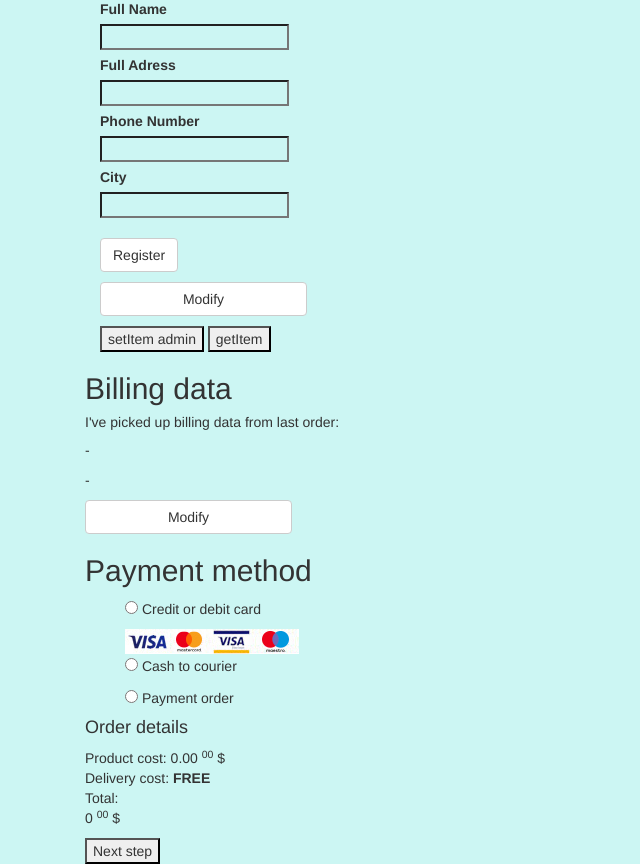
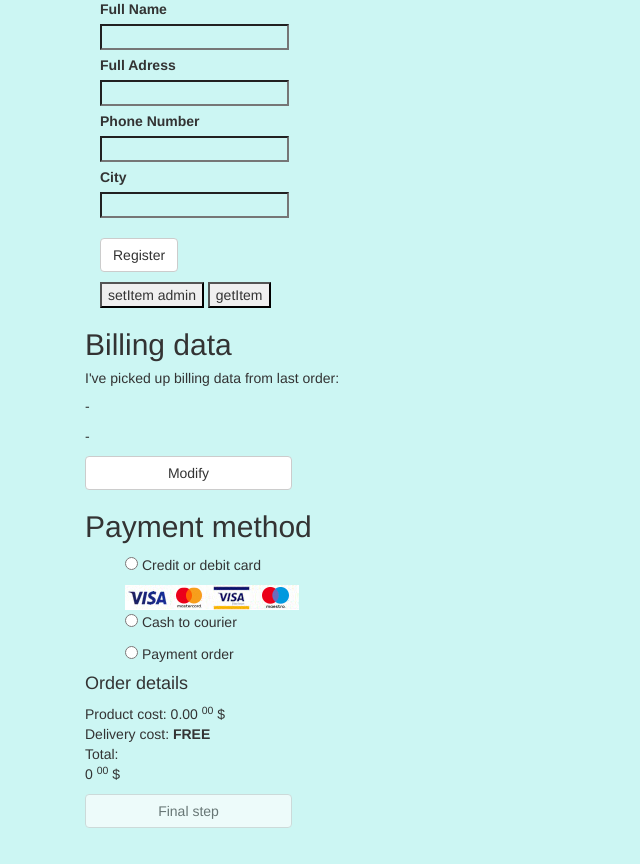
Before and after one commit to Aleti1/FLASK_APP, a Flask app: page /checkout/ in a window 1280 px wide. Shown: the part 228-1092 px from the top of the page, without its empty margins (0-640 px from the left). After the commit the page ends 1056 px from the top, so only its background shows below. Run offline with Flask 2, Linux system fonts and the light colour scheme; the visitor is signed in with stand-in values (Sample User, id 1); data that the repository does not hold is empty; some libraries are stand-ins or nearby versions.

Commit message:
Final step button and some changes to checkout

```diff
--- a/ShopApp/routes.py
+++ b/ShopApp/routes.py
@@ -26,6 +26,10 @@ def login_required(f):
 @mod.route( '/' )
 def homepage():
     return render_template( 'homepage.html' )
+
+@mod.route( '/final-step/' )
+def final_step():
+    return render_template( 'final_step.html' )
 
 
 @mod.route( '/products/' )
--- a/ShopApp/templates/checkout.html
+++ b/ShopApp/templates/checkout.html
@@ -21,11 +21,10 @@
 			</dl>
 			<div style="display: inline">
 				{% if personal_data %}
-				<p><input onclick="save_data()" class="btn btn-default" type="submit" value="Register" disabled></p>
+				<p><input onclick="modify_data()" class="btn btn-default" type="submit" value="Modify" id="is-data-but-modify"></p>
 				{% else %}
 				<p><input onclick="save_data()" class="btn btn-default" type="submit" value="Register"></p>
 				{% endif %}
-				<p><input onclick="modify_data()" class="btn btn-default" value="Modify"></p>
 			</div>
 		</form>
 		<div>
@@ -95,81 +94,108 @@
 						<sup class="money-decimal">00</sup>
 					<span class="money-currency">$</span>
 				</p>
-				<button type="submit" class="emg-button gtm_stj738bt emg-btn-large emg-btn-full">
-					<div class="emg-btn-icon emg-btn-icon-large gtm_stj738bt">
-						<span class="icon-i19-forward gtm_stj738bt"></span>
-					</div>Next step</button>
+				<p><input onclick="confirm_order_and_pay()" class="btn btn-default" id="final-step" value="Final step" disabled></p>
 			</div>
 		</div>
 	</div>
 </body>
 <script>
+
+	var credit_or_debit_card = true;
+
+
 	function total_cost_cart() {
 		var totalCostProduct = JS_shoppingCart.totalCart();
-		var totalCostDelivery = document.getElementById('total-cost-delivery').innerHTML;
+		var totalCostDelivery = document.getElementById( 'total-cost-delivery' ).innerHTML;
 		if (totalCostDelivery == 'FREE'){
 			totalCostDelivery = 0;
 		}
-		var totalCost = Number(+totalCostProduct + +totalCostDelivery);
+		var totalCost = Number( +totalCostProduct + +totalCostDelivery );
 		$( "#total-delivery-cost-plus-products" ).html( totalCost );
 	}
 	total_cost_cart();
 
 	function save_data() {
-		var fullname = document.getElementById("fullname").value;
-		var fulladdress = document.getElementById("fulladdress").value;
-		var phone = document.getElementById("phone").value;
-		var city = document.getElementById("city").value;
+		var fullname = document.getElementById( "fullname" ).value;
+		var fulladdress = document.getElementById( "fulladdress" ).value;
+		var phone = document.getElementById( "phone" ).value;
+		var city = document.getElementById( "city" ).value;
 		var personalData = [];
 		personalData.push( fullname, fulladdress, phone, city );
-		window.localStorage.setItem('order-details', JSON.stringify( personalData ));
+		window.localStorage.setItem( 'order-details', JSON.stringify( personalData ));
 
 	};
 
 	function modify_data() {
-		document.getElementById("fullname").value = "";
-		document.getElementById("fulladdress").value = "";
-		document.getElementById("phone").value = "";
-		document.getElementById("city").value = "";
+		document.getElementById( "fullname" ).value = "";
+		document.getElementById( "fulladdress" ).value = "";
+		document.getElementById( "phone" ).value = "";
+		document.getElementById( "city" ).value = "";
+		// $( '#is-data-but-modify' ).val() = "Register";
+
 	};
 
 	$(window).on('load' , function () {
-		var saved_data_fullname = document.getElementById("fullname").value;
-		var saved_data_fulladdress = document.getElementById("fulladdress").value;
-		var saved_data_phone = document.getElementById("phone").value;
-		var saved_data_city = document.getElementById("city").value;
+		var saved_data_fullname = document.getElementById( "fullname" ).value;
+		var saved_data_fulladdress = document.getElementById( "fulladdress" ).value;
+		var saved_data_phone = document.getElementById( "phone" ).value;
+		var saved_data_city = document.getElementById( "city" ).value;
 		$( "#name-phone" ).html( saved_data_fullname + " - " + saved_data_phone );
 		$("#address-city").html( saved_data_fulladdress + " - " + saved_data_city );
 	});
 
-	$('#credit-or-debit-card, #cash-to-courier, #payment-order').click(function () {
-		if (this.id == 'credit-or-debit-card') {
-			$("#credit-or-debit-card-selected").html("You will pay with the card as soon as you send the order.");
-			$("#cash-to-courier-selected").html("");
-			$("#payment-order-selected").html("");
-			document.getElementById('cash-to-courier').checked = false;
-			document.getElementById('payment-order').checked = false;
+	(function payment_checked_all_done() {
+	$( '#credit-or-debit-card, #cash-to-courier, #payment-order' ).click(function () {
+		if ( this.id == 'credit-or-debit-card' ) {
+			$( "#credit-or-debit-card-selected" ).html( "You will pay with the card as soon as you send the order." );
+			$( "#cash-to-courier-selected" ).html("");
+			$( "#payment-order-selected" ).html("");
+			document.getElementById( 'cash-to-courier' ).checked = false;
+			document.getElementById( 'payment-order' ).checked = false;
+			if ( document.getElementById( "credit-or-debit-card" ).checked){
+				credit_or_debit_card = false;
+			}
+			final_step();
 		}
-		if (this.id == 'cash-to-courier') {
-			$("#cash-to-courier-selected").html("You will pay when the order is delivered.");
-			$("#credit-or-debit-card-selected").html("");
-			$("#payment-order-selected").html("");
-			document.getElementById('credit-or-debit-card').checked = false;
-			document.getElementById('payment-order').checked = false;
+		if ( this.id == 'cash-to-courier' ) {
+			$( "#cash-to-courier-selected" ).html( "You will pay when the order is delivered." );
+			$( "#credit-or-debit-card-selected" ).html("");
+			$( "#payment-order-selected" ).html("");
+			document.getElementById( 'credit-or-debit-card' ).checked = false;
+			document.getElementById( 'payment-order' ).checked = false;
+			if ( document.getElementById( "cash-to-courier" ).checked){
+				credit_or_debit_card = false;
+			}
+			final_step();
 		}
-		if (this.id == 'payment-order') {
-			$("#payment-order-selected").html("After placing the order, you will receive the invoice by email with all payment details.");
-			$("#cash-to-courier-selected").html("");
-			$("#credit-or-debit-card-selected").html("");
-			document.getElementById('cash-to-courier').checked = false;
-			document.getElementById('credit-or-debit-card').checked = false;
+		if ( this.id == 'payment-order' ) {
+			$( "#payment-order-selected" ).html( "After placing the order, you will receive the invoice by email with all payment details." );
+			$( "#cash-to-courier-selected" ).html("");
+			$( "#credit-or-debit-card-selected" ).html("");
+			document.getElementById( 'cash-to-courier' ).checked = false;
+			document.getElementById( 'credit-or-debit-card' ).checked = false;
+			if ( document.getElementById( "payment-order" ).checked) {
+				credit_or_debit_card = false;
+			}
+			final_step();
 		}
 	});
+	})();
+
 
 	$( "#total-product-cost" ).html( JS_shoppingCart.totalCart() );
 
 	// if all fields are corect "next-step" button works
 
+	function final_step() {
+			$( "#final-step" ).prop( 'disabled', credit_or_debit_card );
+	};
+
+	function confirm_order_and_pay() {
+		window.location.href = "/final-step";
+	}
+
+
 
 </script>
 {% endblock %}
--- a/ShopApp/templates/homepage.html
+++ b/ShopApp/templates/homepage.html
@@ -1,6 +1,6 @@
 {% extends 'header.html' %}
 {% block body %}
 
-<p>PRINDEEEEELLLLL Site homepage</p>
+<p>PRINDEEEEELLLLL home page</p>
 
 {% endblock %}
```
Also changed, not shown: ShopApp/templates/final_step.html (added, +13 -0 lines).
